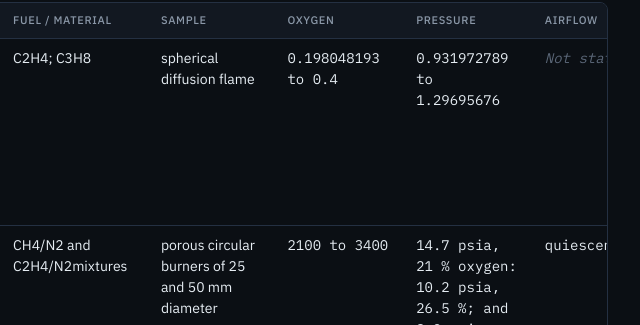
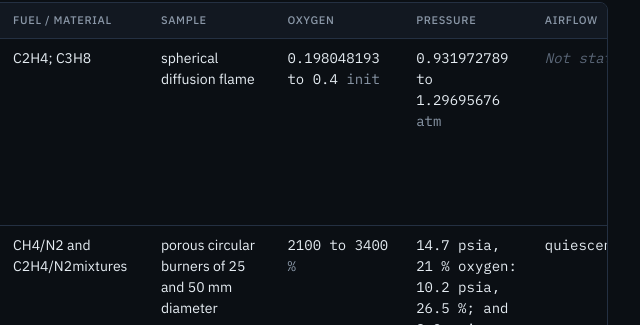
Before and after one commit to astrot777/entropy-flame, a website built with Vite: page web/index.html in a window 1280 px wide. Shown: the part 261-586 px from the top of the page, 640-1280 px from the left. Built offline with nearby package versions, Linux system fonts and the light colour scheme; files whose address does not match are found by name.

Commit message:
feat: show the source column's unit next to table-derived numbers

```diff
--- a/web/src/catalogue.ts
+++ b/web/src/catalogue.ts
@@ -1,6 +1,7 @@
 import { FIELDS, type FieldKey, type Row } from '../../src/shared/types';
 import { el, setText } from './dom';
 import { LABELS } from './labels';
+import { unitFromQuote } from './units';
 
 const NUMERIC: FieldKey[] = ['oxygen', 'pressure', 'airflow'];
 
@@ -19,6 +20,8 @@ export function renderCell(td: HTMLTableCellElement, row: Row, field: FieldKey):
   const text = c.value ?? '';
   if (text.length > 90) td.append(el('span', 'clamp', text));
   else setText(td, text);
+  const unit = NUMERIC.includes(field) || field === 'sample' ? unitFromQuote(text, c.quote ?? '') : null;
+  if (unit) td.append(el('span', 'unit', ` ${unit}`));
   if (field === 'psiId' && row.unreviewed) td.append(el('span', 'badge', 'Unreviewed'));
 }
 
--- a/web/src/style.css
+++ b/web/src/style.css
@@ -76,3 +76,4 @@ footer a { color: var(--cool); }
 .facts dt { color: var(--muted); font-size: 12px; text-transform: uppercase; letter-spacing: 0.05em; margin-top: 12px; }
 .facts dd { margin: 2px 0 0; }
 .accuracy { margin-top: 18px; padding: 10px 14px; border-left: 3px solid var(--ok); background: var(--surface); }
+.unit { color: var(--muted); }
--- /dev/null
+++ b/web/src/units.ts
@@ -0,0 +1,17 @@
+const TABLE_LINE = /^Column "([^"]+)" \(/;
+
+/**
+ * The unit written in a NASA table column name, shown next to a bare number range in the table.
+ * Nothing is converted: the unit is copied from the source column name, or null if there is none.
+ */
+export function unitFromQuote(value: string, quote: string): string | null {
+  if (/[a-z%]/i.test(value.replace(/\bto\b/g, ''))) return null;
+  const m = TABLE_LINE.exec(quote);
+  if (!m) return null;
+  const name = m[1];
+  const paren = /\(([^()]+)\)\s*$/.exec(name);
+  const semi = /;\s*([^;]+)$/.exec(name);
+  const unit = (paren?.[1] ?? semi?.[1] ?? '').trim();
+  if (!unit) return null;
+  return /^percent$/i.test(unit) ? '%' : unit;
+}
```
Also changed, not shown: tests/web/units.test.ts (added, +17 -0 lines).
